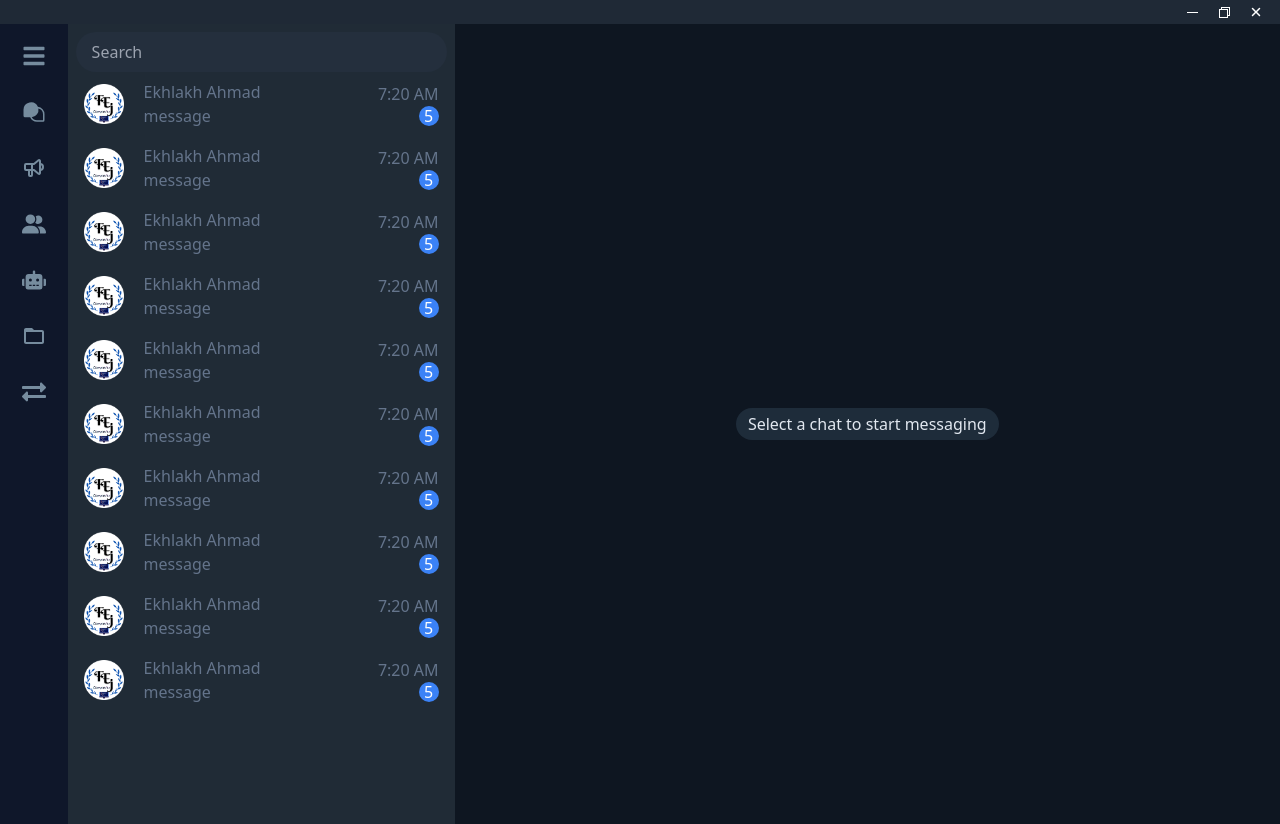
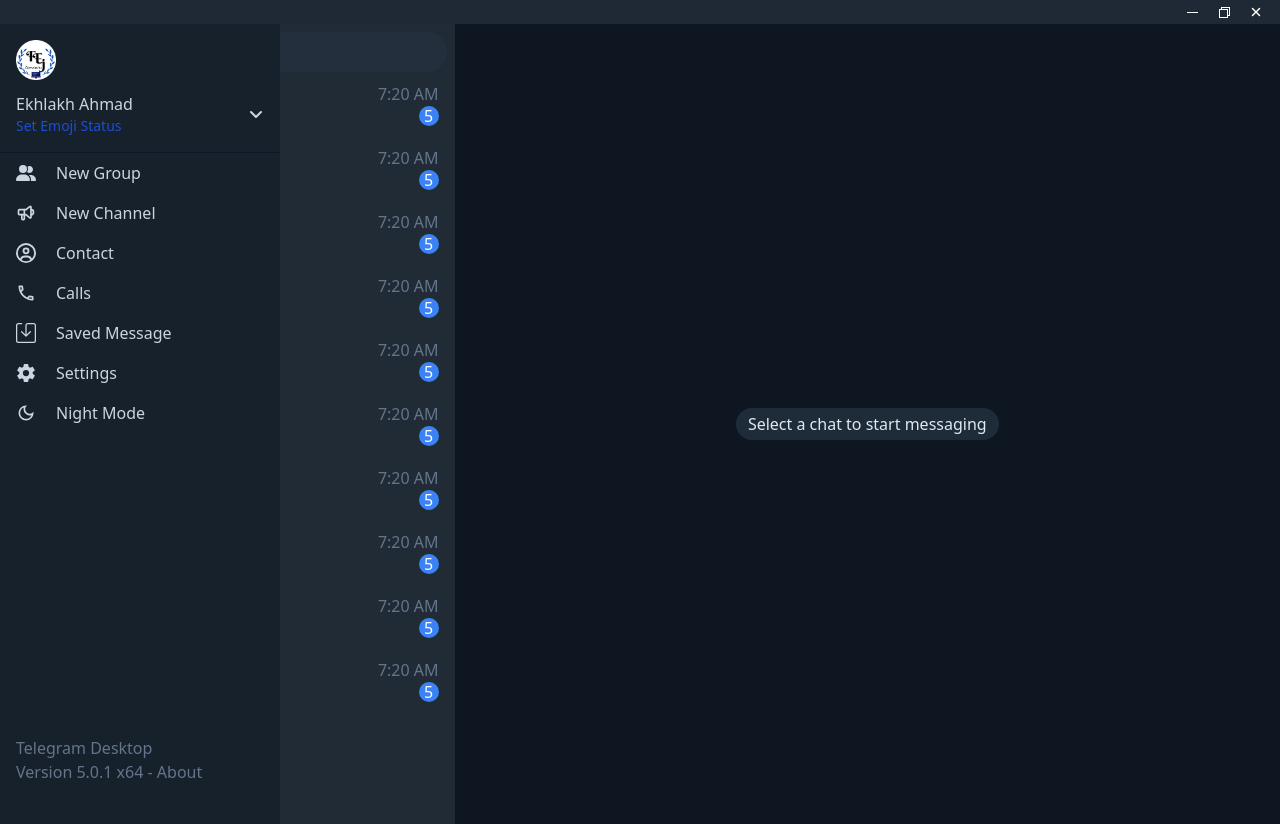
Before and after one commit to ekhlakhahmad/Fej-Telegram, a React (Vite) app: page / in a window 1280 px wide. Both pictures are taken after a click on the icon 33 px from the left and 56 px from the top of the page. Built offline with nearby package versions, Linux system fonts and the light colour scheme.

Commit message:
side bar toogle completed

```diff
--- a/src/components/DesktopSide/DesktopSide.jsx
+++ b/src/components/DesktopSide/DesktopSide.jsx
@@ -5,10 +5,10 @@
 import { PiChatsTeardropFill } from "react-icons/pi";
 import { TbSpeakerphone } from "react-icons/tb";
 
-const DesktopSide = () => {
+const DesktopSide = ({ handleSideBarToggle }) => {
 	return (
 		<div className="w-24 h-screen flex flex-col text-2xl items-center gap-8 py-5 px-2 bg-slate-900 text-[#768c9e]">
-			<FaBars />
+			<FaBars onClick={handleSideBarToggle} />
 			<PiChatsTeardropFill />
 			<TbSpeakerphone />
 			<FaUserGroup />
--- /dev/null
+++ b/src/components/SideBar/SideBar.jsx
@@ -0,0 +1,66 @@
+import React from "react";
+import { BsSave } from "react-icons/bs";
+import { FaAngleDown, FaRegCircleUser, FaUserGroup } from "react-icons/fa6";
+import { MdOutlineCall, MdOutlineDarkMode } from "react-icons/md";
+import { TbSpeakerphone } from "react-icons/tb";
+import logo from "/Fej_Computer_Logo.png";
+import { IoSettingsSharp } from "react-icons/io5";
+
+const SideBar = ({ sideBarRef }) => {
+	return (
+		<div
+			ref={sideBarRef}
+			className="flex flex-col w-[280px] h-screen bg-[#17212b] text-slate-300 absolute top-0">
+			<div className="flex flex-col p-4 gap-3 border-b-[1px] border-slate-900">
+				<img className="w-10 cursor-pointer" src={logo} alt="" />
+				<div className="flex justify-between items-center">
+					<div className="flex flex-col cursor-pointer">
+						<h2>Ekhlakh Ahmad</h2>
+						<p className="text-sm text-blue-700 hover:underline">
+							Set Emoji Status
+						</p>
+					</div>
+					<FaAngleDown className="cursor-pointer" />
+				</div>
+			</div>
+			<div className="flex flex-col cursor-pointer">
+				<div className="flex gap-5 items-center w-full px-4 py-2 hover:bg-[#232e3c]">
+					<FaUserGroup className="text-xl" />
+					<p>New Group</p>
+				</div>
+				<div className="flex gap-5 items-center w-full px-4 py-2 hover:bg-[#232e3c]">
+					<TbSpeakerphone className="text-xl" />
+					<p>New Channel</p>
+				</div>
+				<div className="flex gap-5 items-center w-full px-4 py-2 hover:bg-[#232e3c]">
+					<FaRegCircleUser className="text-xl" />
+					<p>Contact</p>
+				</div>
+				<div className="flex gap-5 items-center w-full px-4 py-2 hover:bg-[#232e3c]">
+					<MdOutlineCall className="text-xl" />
+					<p>Calls</p>
+				</div>
+				<div className="flex gap-5 items-center w-full px-4 py-2 hover:bg-[#232e3c]">
+					<BsSave className="text-xl" />
+					<p>Saved Message</p>
+				</div>
+				<div className="flex gap-5 items-center w-full px-4 py-2 hover:bg-[#232e3c]">
+					<IoSettingsSharp className="text-xl" />
+					<p>Settings</p>
+				</div>
+				<div className="flex gap-5 items-center w-full px-4 py-2 hover:bg-[#232e3c]">
+					<MdOutlineDarkMode className="text-xl" />
+					<p>Night Mode</p>
+				</div>
+			</div>
+			<div className="fixed bottom-0 flex flex-col text-slate-500 p-4">
+				<p className="cursor-pointer hover:underline">Telegram Desktop</p>
+				<p className="cursor-pointer hover:underline">
+					Version 5.0.1 x64 - About
+				</p>
+			</div>
+		</div>
+	);
+};
+
+export default SideBar;
--- a/src/pages/Desktop/Desktop.jsx
+++ b/src/pages/Desktop/Desktop.jsx
@@ -1,11 +1,15 @@
-import React from "react";
+import React, { useState, useEffect, useRef } from "react";
 import DesktopSide from "../../components/DesktopSide/DesktopSide";
+import SideBar from "../../components/SideBar/SideBar";
 import SearchBar from "../../components/SearchBar/SearchBar";
 import ChatArea from "../../components/ChatArea/ChatArea";
 import { VscChromeMinimize, VscChromeRestore } from "react-icons/vsc";
 import { IoClose } from "react-icons/io5";
 
 const Desktop = () => {
+	const [isSideBarOpen, setIsSideBarOpen] = useState(false);
+	const sideBarRef = useRef(null);
+
 	const closeWin = () => {
 		window.close();
 	};
@@ -14,15 +18,36 @@
 		window.minimize();
 	};
 
+	const handleSideBarToggle = () => {
+		setIsSideBarOpen(!isSideBarOpen);
+	};
+
+	const handleClickOutside = (event) => {
+		if (sideBarRef.current && !sideBarRef.current.contains(event.target)) {
+			setIsSideBarOpen(false);
+		}
+	};
+
+	useEffect(() => {
+		document.addEventListener("mousedown", handleClickOutside);
+		return () => {
+			document.removeEventListener("mousedown", handleClickOutside);
+		};
+	}, []);
+
 	return (
-		<div className="flex flex-col ">
+		<div className="flex flex-col">
 			<div className="flex justify-end items-center gap-4 px-4 py-1 bg-[#1f2936] text-white">
-				<VscChromeMinimize onClick={minimizeWin} className="hover:bg-slate-500" />
+				<VscChromeMinimize
+					onClick={minimizeWin}
+					className="hover:bg-slate-500"
+				/>
 				<VscChromeRestore className="hover:bg-slate-500" />
 				<IoClose onClick={closeWin} className="hover:bg-red-800" />
 			</div>
-			<div className="flex">
-				<DesktopSide />
+			<div className="flex relative">
+				<DesktopSide handleSideBarToggle={handleSideBarToggle} />
+				{isSideBarOpen && <SideBar sideBarRef={sideBarRef} />}
 				<SearchBar />
 				<ChatArea />
 			</div>
```
Also changed, not shown: src/App.jsx (+11 -11 lines), src/components/Header/Header.css (deleted).
